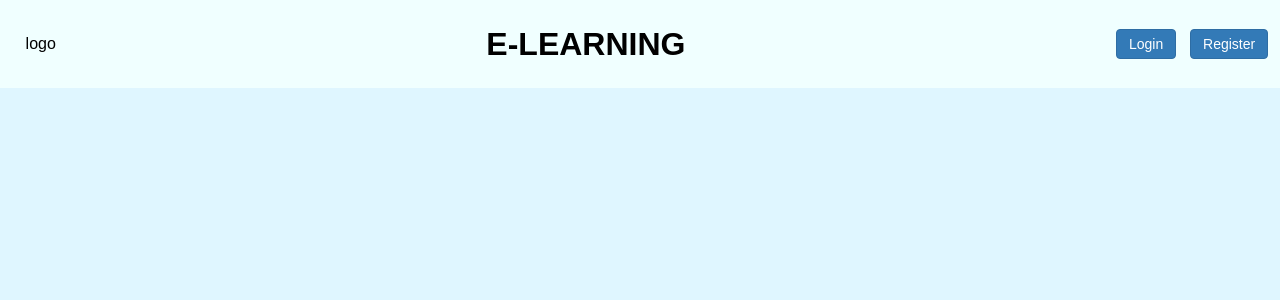
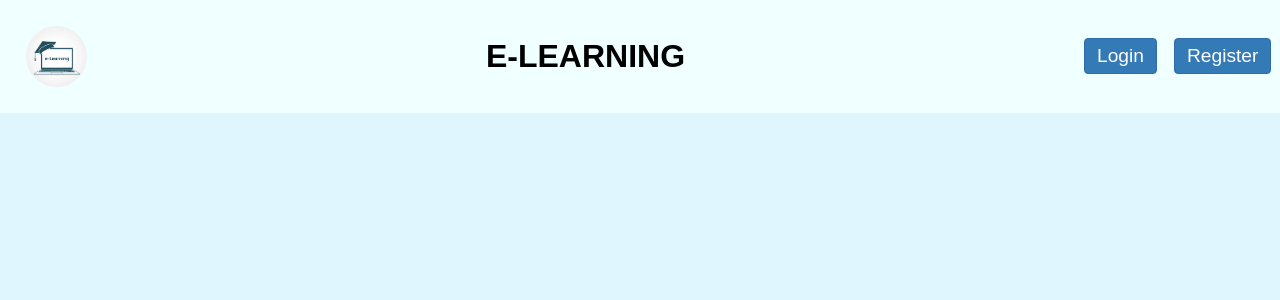
Before and after one commit to HseinKt/e-learning, a React (Create React App) app in the folder front_end/: page / in a window 1280 px wide. Shown: the top 300 px of the page. Built offline with nearby package versions, Linux system fonts and the light colour scheme.

Commit message:
finished the header

```diff
--- a/front_end/src/components/landing_page/footer.js
+++ /dev/null
@@ -1,9 +0,0 @@
-const Footer = () => {
-    return (
-        <div>
-
-        </div>
-     );
-}
-
-export default Footer;
--- a/front_end/src/components/landing_page/header.js
+++ b/front_end/src/components/landing_page/header.js
@@ -1,9 +1,10 @@
 import { redirect } from "react-router-dom";
+import Logo from "./logo";
 
 const Header = () => {
     return (
         <header className="header">
-            logo
+            <Logo />
             <h1>E-LEARNING</h1>
             <div className="LogReg">
                 <button className="login btn" onClick={() => redirect("login")}>Login</button>
--- /dev/null
+++ b/front_end/src/components/landing_page/logo.js
@@ -0,0 +1,9 @@
+import logo from "../images/logo.jpg"
+
+const Logo = () => {
+    return (
+        <img src= {logo} alt="logo" className="logo"/>
+     );
+}
+
+export default Logo;
--- a/front_end/src/index.css
+++ b/front_end/src/index.css
@@ -54,14 +54,21 @@ code {
   white-space: nowrap;
   border: 1px solid transparent;
   padding: 6px 12px;
-  font-size: 14px;
+  font-size: 1.2rem;
   border-radius: 4px;
+  border: 1px solid black;
   color: #fff;
   background-color: #337ab7;
   border-color: #2e6da4;
+
 }
 
 .btn:hover {
   background-color:  #72a1e4  ;
   color: #fff;
 }
+
+.logo {
+  width: 5%;
+  border-radius: 50%;
+}
--- a/front_end/src/pages/landing_page.js
+++ b/front_end/src/pages/landing_page.js
@@ -1,13 +1,11 @@
 import Header from "../components/landing_page/header"
 import Landing_body from "../components/landing_page/landing_body";
-import Footer from "../components/landing_page/footer";
 
 const LandingPage = () => {
     return (
         <div>
             <Header />
             <Landing_body />
-            <Footer />
         </div>
      );
 }
```
Also changed, not shown: front_end/src/components/images/logo.jpg (added).
